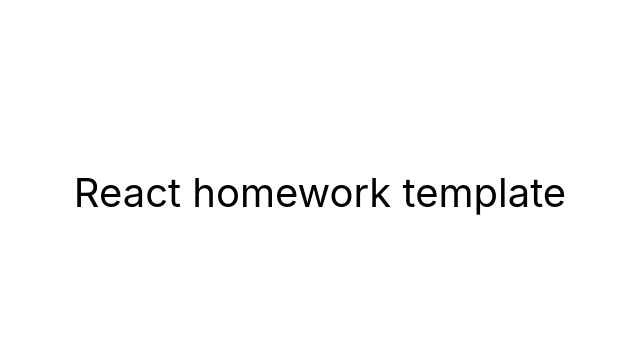
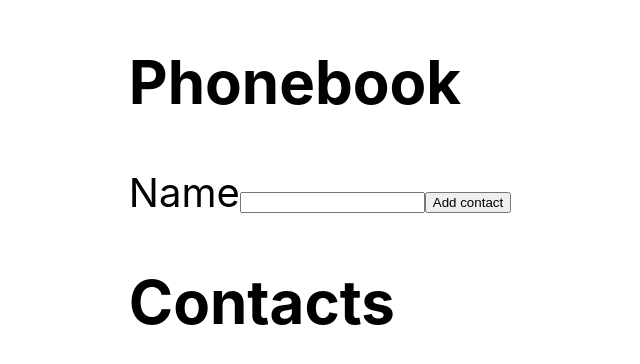
Before and after one commit to stas-yushkov/goit-react-hw-02-phonebook, a React (Create React App) app: page / in a window 1280 px wide. Shown: the part 208-572 px from the top of the page, without its empty margins (320-960 px from the left). Built offline with nearby package versions, Linux system fonts and the light colour scheme.

Commit message:
step 1 done without styles

```diff
--- a/package.json
+++ b/package.json
@@ -7,6 +7,7 @@
     "@testing-library/jest-dom": "^5.16.3",
     "@testing-library/react": "^12.1.4",
     "@testing-library/user-event": "^13.5.0",
+    "nanoid": "^4.0.0",
     "prop-types": "^15.8.1",
     "react": "^18.1.0",
     "react-dom": "^18.1.0",
--- a/src/components/App.jsx
+++ b/src/components/App.jsx
@@ -1,4 +1,40 @@
-export const App = () => {
+import { PureComponent } from 'react';
+
+import { nanoid } from 'nanoid';
+
+export class App extends PureComponent {
+  constructor(props) {
+    super(props);
+    this.state = {
+      contacts: [],
+      name: '',
+    };
+  }
+
+  handleSubmit = e => {
+    e.preventDefault();
+    this.setState(prev => ({
+      contacts: [
+        ...prev.contacts,
+        {
+          name: prev.name,
+          id: nanoid(),
+        },
+      ],
+      name: '',
+    }));
+  };
+
+  handleInputChange = e => {
+    this.setState(prev => ({
+      ...prev,
+      name: e.target.value,
+    }));
+  };
+
+  render() {
+    const contacts = this.state.contacts;
+
     return (
       <div
         style={{
@@ -7,10 +43,34 @@ export const App = () => {
           justifyContent: 'center',
           alignItems: 'center',
           fontSize: 40,
-        color: '#010101'
+          color: '#010101',
         }}
       >
-      React homework template
+        <section>
+          <h1>Phonebook</h1>
+          <form onSubmit={this.handleSubmit}>
+            <label>
+              Name
+              <input
+                type="text"
+                name="name"
+                pattern="^[a-zA-Zа-яА-Я]+(([' -][a-zA-Zа-яА-Я ])?[a-zA-Zа-яА-Я]*)*$"
+                title="Name may contain only letters, apostrophe, dash and spaces. For example Adrian, Jacob Mercer, Charles de Batz de Castelmore d'Artagnan"
+                required
+                value={this.state.name}
+                onChange={this.handleInputChange}
+              />
+            </label>
+            <button type="submit">Add contact</button>
+          </form>
+          <h2>Contacts</h2>
+          <ul>
+            {contacts.map(elem => (
+              <li key={elem.id}>{elem.name}</li>
+            ))}
+          </ul>
+        </section>
       </div>
     );
-};
+  }
+}
```
Also changed, not shown: 1 other file (tests, documents, lock files or other folders). Lines whose indentation alone changed are shown as unchanged.
